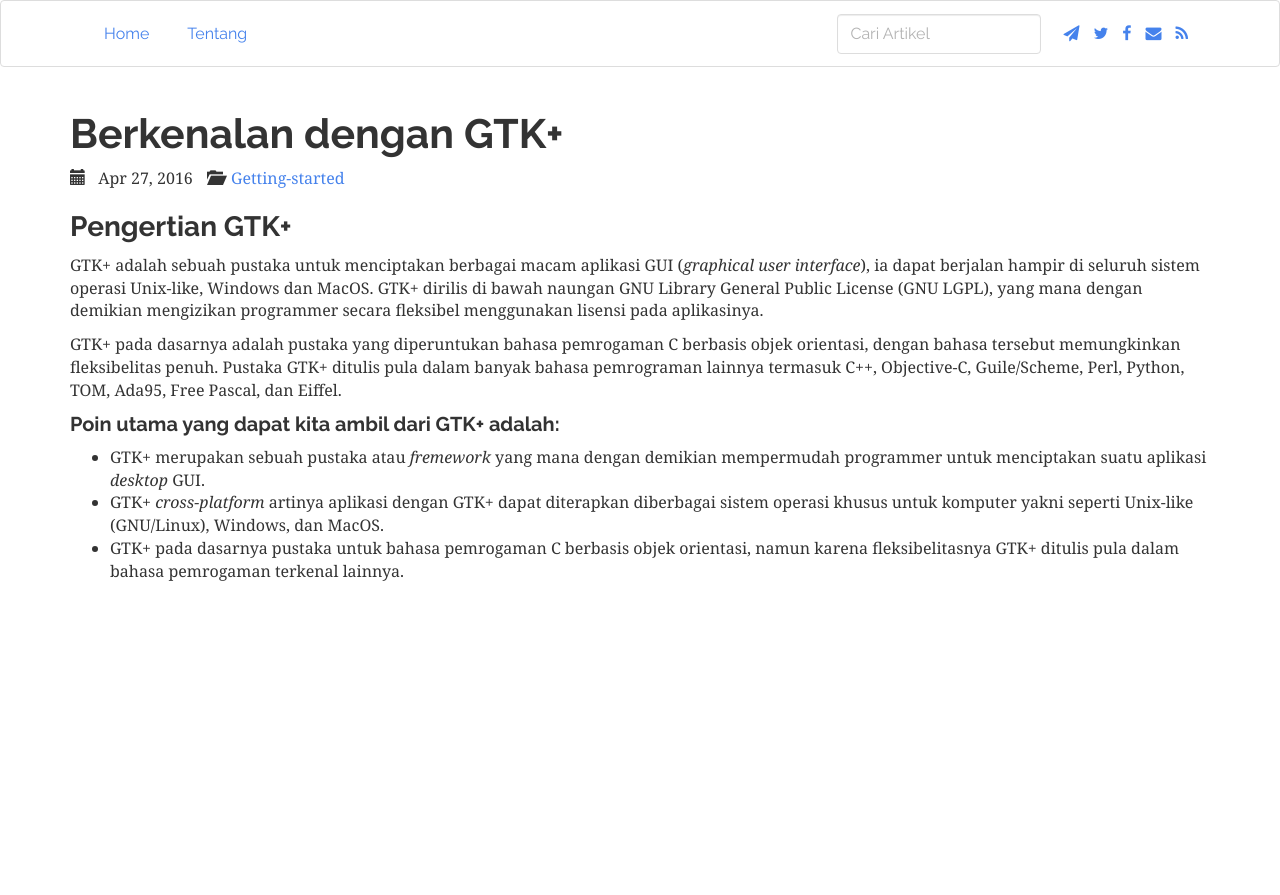
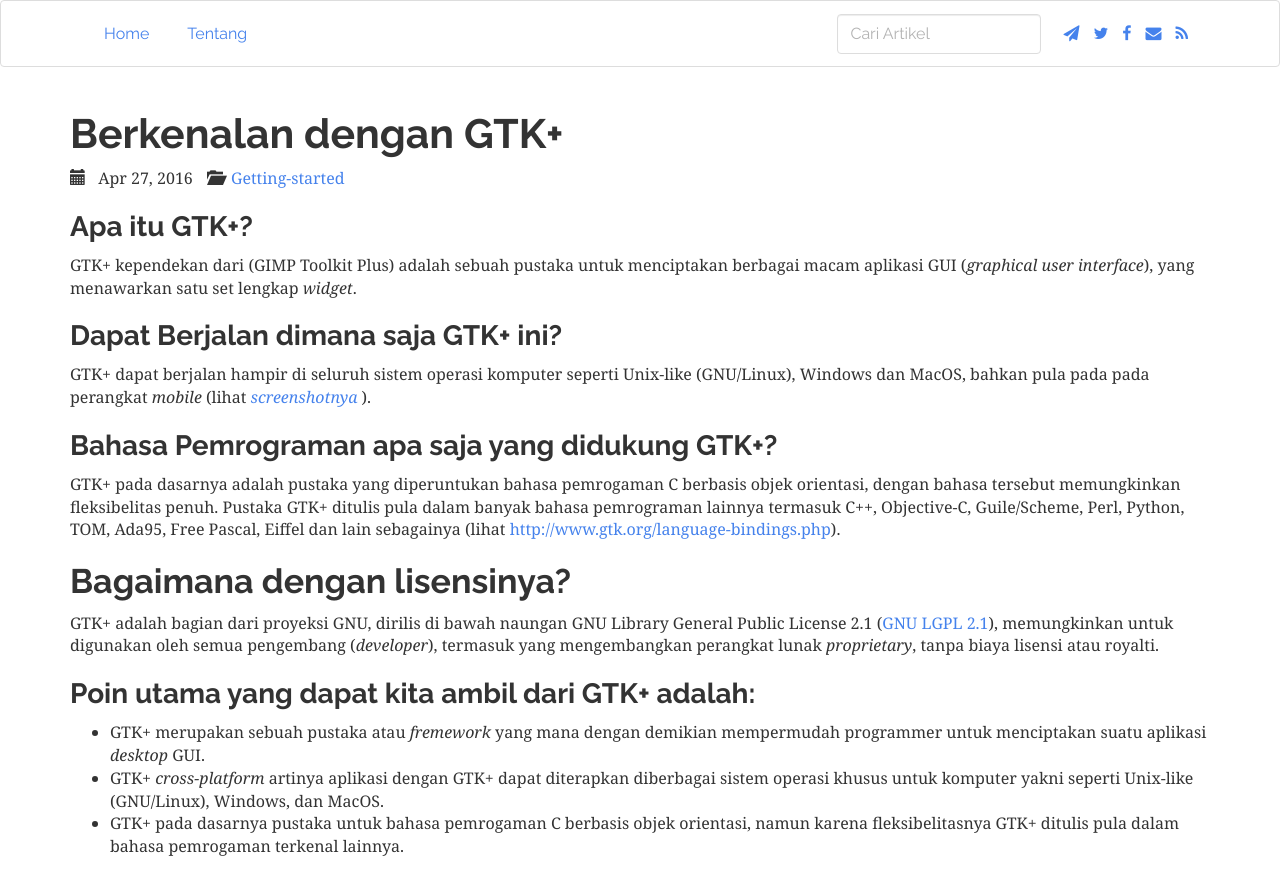
Before and after one commit to gtkplus/gtkplus.github.io, a Jekyll site: the page built from _posts/2016-04-27-berkenalan-dengan-gtkplus.md, in a window 1280 px wide. Shown: the top 895 px of the page. Built offline with Jekyll 4.4.1, drawn with Linux system fonts in a browser that asks for light colours; nearby versions of some CDN libraries; comment, search, counter and statistics services are not loaded.

```diff
--- a/_config.yml
+++ b/_config.yml
@@ -5,7 +5,7 @@ author:      Ali
 description: "Situ Belajar Pemrograman dengan Pustaka GTK+"
 baseurl:     ""
 url:         "/"
-domain:      "https://gtkplus.github.io"
+domain:      "http://gtkplus.github.io/"
 date_format: "%b %-d, %Y"
 
 # Google services
--- a/_layouts/default.html
+++ b/_layouts/default.html
@@ -15,7 +15,9 @@
         </div>
 
       <div class="col-md-3 col-lg-3 col-xs-12">
+		{% include donate.html %}
         {% include categories.html %}
+
       </div>
       </div>
     </div>
--- a/_posts/2016-04-27-berkenalan-dengan-gtkplus.md
+++ b/_posts/2016-04-27-berkenalan-dengan-gtkplus.md
@@ -6,13 +6,24 @@ category: getting-started
 summary: Sebelum memulai belajar mengenai GTK+ ada kiranya kita mulai dari perkenalan. Seperti pepatah bilang "tak kenal maka tak sayang, tak sayang maka tak cinta" oleh karena itu, jika kita ingin mencintai sesuatu maka kenalilah terlebih dahulu. Berlaku pula dengan GTK+ ini, jika kita sudah mengenalinya kemungkinan akan ada sedikit rasa cinta yang membuatnya akan semakin penasaran. Jika sudah penasaran, maka kemungkinan pula kita akan terus menerus menggali, mengetahuinya lebih dalam.
 ---
 
-### Pengertian GTK+
+### Apa itu GTK+?
 
-GTK+ adalah sebuah pustaka untuk menciptakan berbagai macam aplikasi GUI (_graphical user interface_), ia dapat berjalan hampir di seluruh sistem operasi Unix-like, Windows dan MacOS. GTK+ dirilis di bawah naungan GNU Library General Public License (GNU LGPL), yang mana dengan demikian mengizikan programmer secara fleksibel menggunakan lisensi pada aplikasinya.
+GTK+ kependekan dari (GIMP Toolkit Plus) adalah sebuah pustaka untuk menciptakan berbagai macam aplikasi GUI (_graphical user interface_), yang menawarkan satu set lengkap _widget_.
 
-GTK+ pada dasarnya adalah pustaka yang diperuntukan bahasa pemrogaman C berbasis objek orientasi, dengan bahasa tersebut memungkinkan fleksibelitas penuh. Pustaka GTK+ ditulis pula dalam banyak bahasa pemrograman lainnya termasuk C++, Objective-C, Guile/Scheme, Perl, Python, TOM, Ada95, Free Pascal, dan Eiffel.
+### Dapat Berjalan dimana saja GTK+ ini?
 
-#### Poin utama yang dapat kita ambil dari GTK+ adalah:
+GTK+ dapat berjalan hampir di seluruh sistem operasi komputer seperti Unix-like (GNU/Linux), Windows dan MacOS, bahkan pula pada pada perangkat _mobile_ (lihat _[screenshotnya](http://www.gtk.org/screenshots/)_ ).
+
+### Bahasa Pemrograman apa saja yang didukung GTK+?
+
+GTK+ pada dasarnya adalah pustaka yang diperuntukan bahasa pemrogaman C berbasis objek orientasi, dengan bahasa tersebut memungkinkan fleksibelitas penuh. Pustaka GTK+ ditulis pula dalam banyak bahasa pemrograman lainnya termasuk C++, Objective-C, Guile/Scheme, Perl, Python, TOM, Ada95, Free Pascal, Eiffel dan lain sebagainya (lihat <http://www.gtk.org/language-bindings.php>).
+
+
+## Bagaimana dengan lisensinya?
+
+GTK+ adalah bagian dari proyeksi GNU, dirilis di bawah naungan GNU Library General Public License 2.1 ([GNU LGPL 2.1](http://www.gnu.org/licenses/old-licenses/lgpl-2.1.html)), memungkinkan untuk digunakan oleh semua pengembang (_developer_), termasuk yang mengembangkan perangkat lunak _proprietary_, tanpa biaya lisensi atau royalti.
+
+### Poin utama yang dapat kita ambil dari GTK+ adalah:
 
 * GTK+ merupakan sebuah pustaka atau _fremework_ yang mana dengan demikian mempermudah programmer untuk menciptakan suatu aplikasi _desktop_ GUI.
 * GTK+ _cross-platform_ artinya aplikasi dengan GTK+ dapat diterapkan diberbagai sistem operasi khusus untuk komputer yakni seperti Unix-like (GNU/Linux), Windows, dan MacOS.
```
Also changed, not shown: _includes/donate.html (added, +18 -0 lines), _posts/2016-04-27-persiapan.md (added, +33 -0 lines), about.md (+25 -1 lines), README.md.
